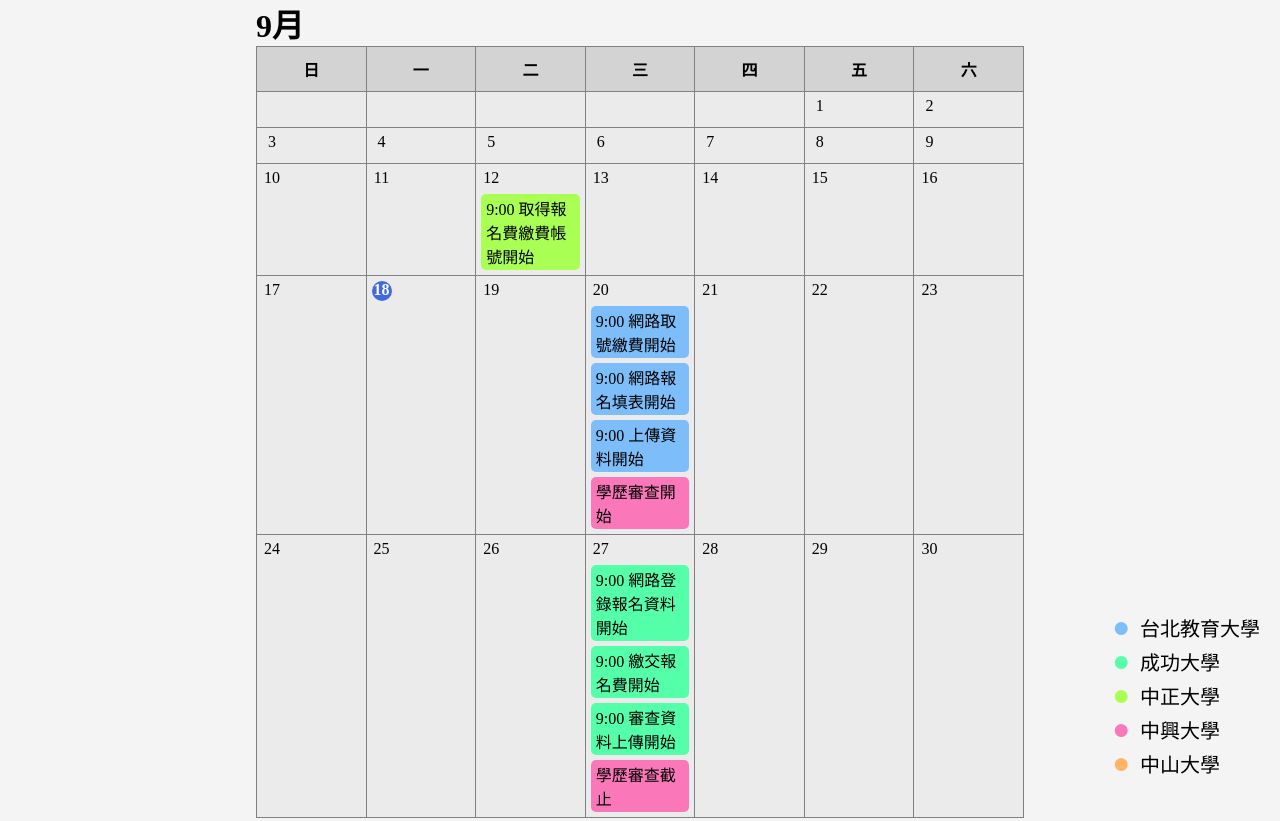
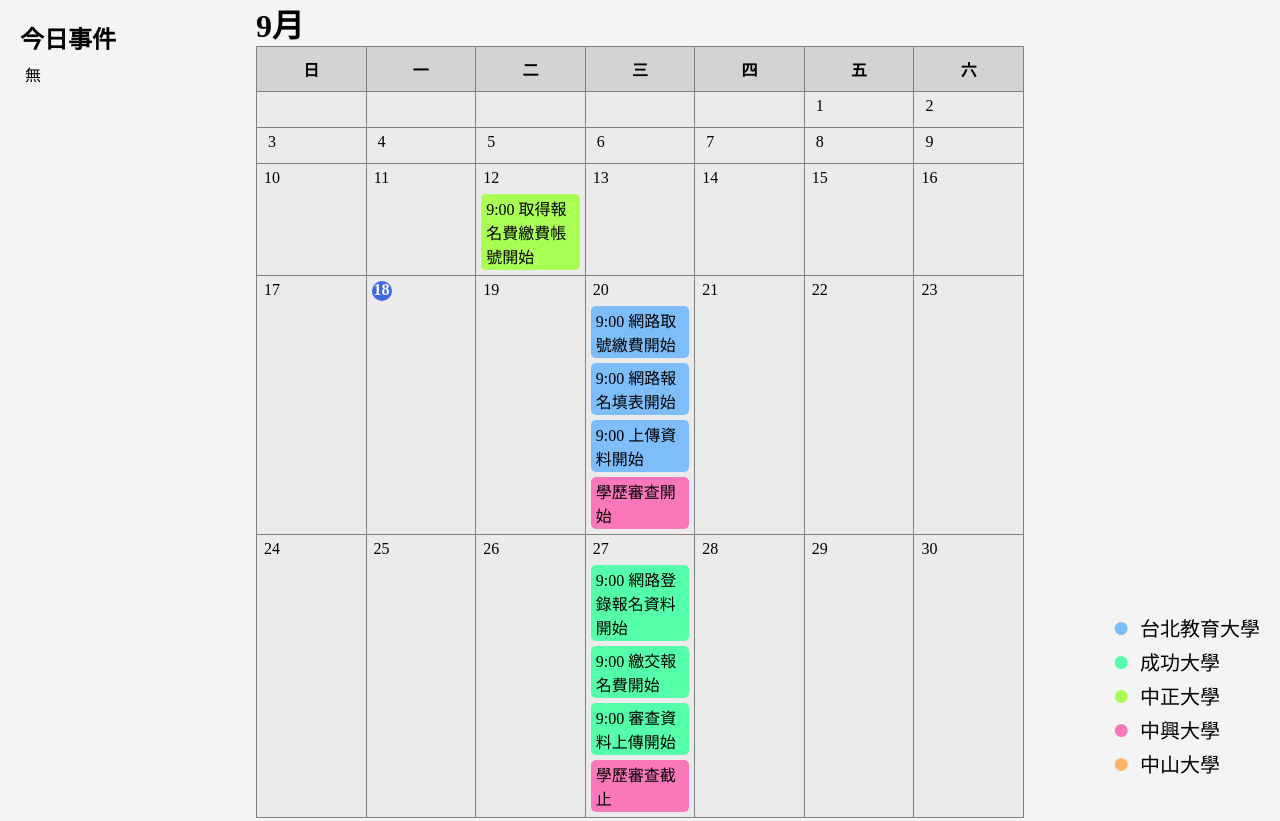
Before and after one commit to gemini910610/graduate, a plain HTML site: page index.html in a window 1280 px wide. Shown: the top 821 px of the page. Drawn offline with nearby package versions, Linux system fonts and the light colour scheme.

Commit message:
add today events

```diff
--- a/index.html
+++ b/index.html
@@ -50,6 +50,9 @@
             </table>
         </div>
         <div class="legend"></div>
+        <div class="remind">
+            <h2>今日事件</h2>
+        </div>
     </body>
     <script src="script.js"></script>
 </html>
--- a/script.js
+++ b/script.js
@@ -81,6 +81,15 @@ schools.forEach(school =>
     });
 });
 
+remind = $('.remind');
+console.log(month)
+if (month == 9) todo = $(`#sep-${day} p`);
+else if (month == 10) todo = $(`oct-${day} p`);
+else if (month == 11) todo = $(`nov-${day} p`);
+todo = todo.clone();
+if (todo.length > 0) remind.append(todo);
+else remind.append('<p>無</p>');
+
 function label_date(data)
 {
     school = data.name;
--- a/style.css
+++ b/style.css
@@ -54,7 +54,7 @@ body {
     font-weight: bold;
 }
 
-.calender td p {
+.calender td p, .remind p {
     margin-top: 5px;
     padding: 2px 5px;
     border-radius: 5px;
@@ -136,3 +136,9 @@ body {
 .legend .nsysu::before {
     color: var(--nsysu);
 }
+
+.remind {
+    position: fixed;
+    top: 20px;
+    left: 20px;
+}
```
